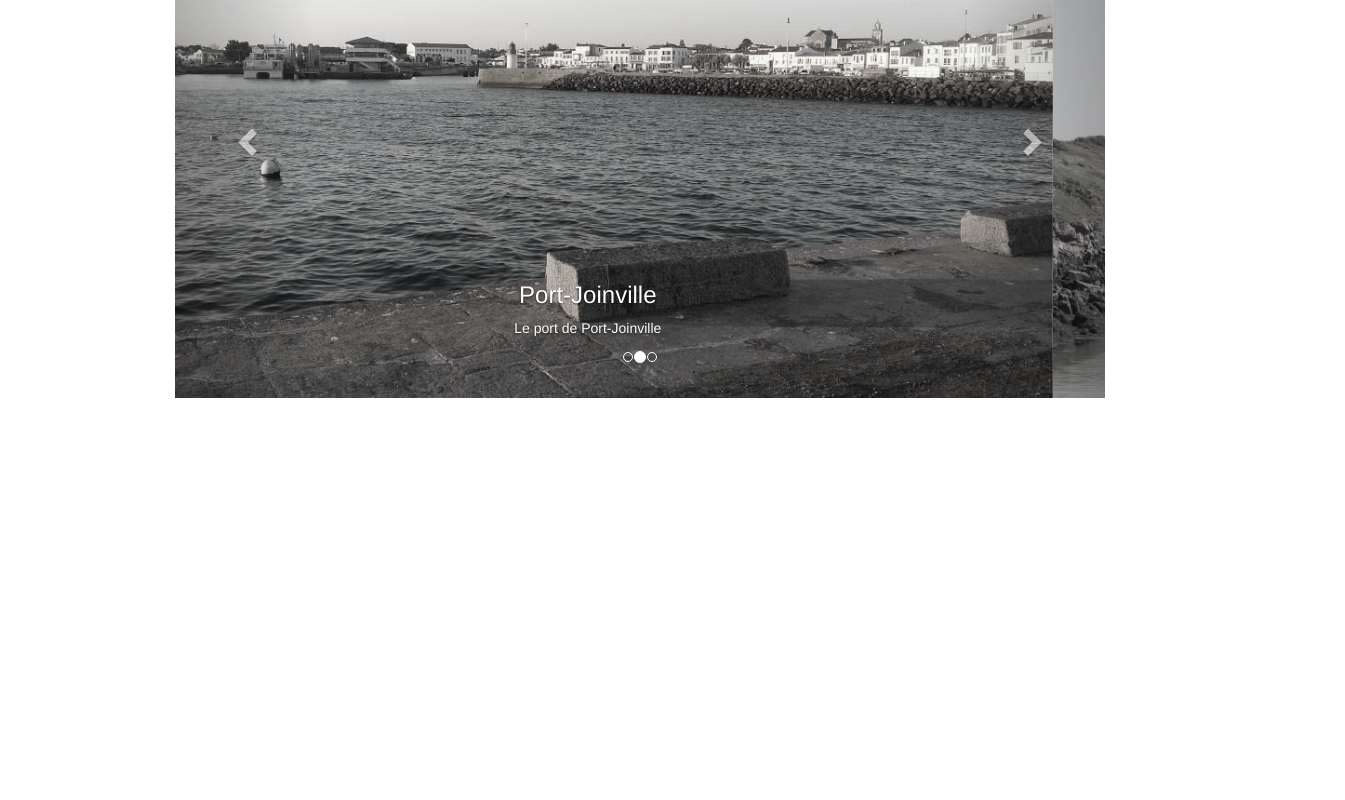
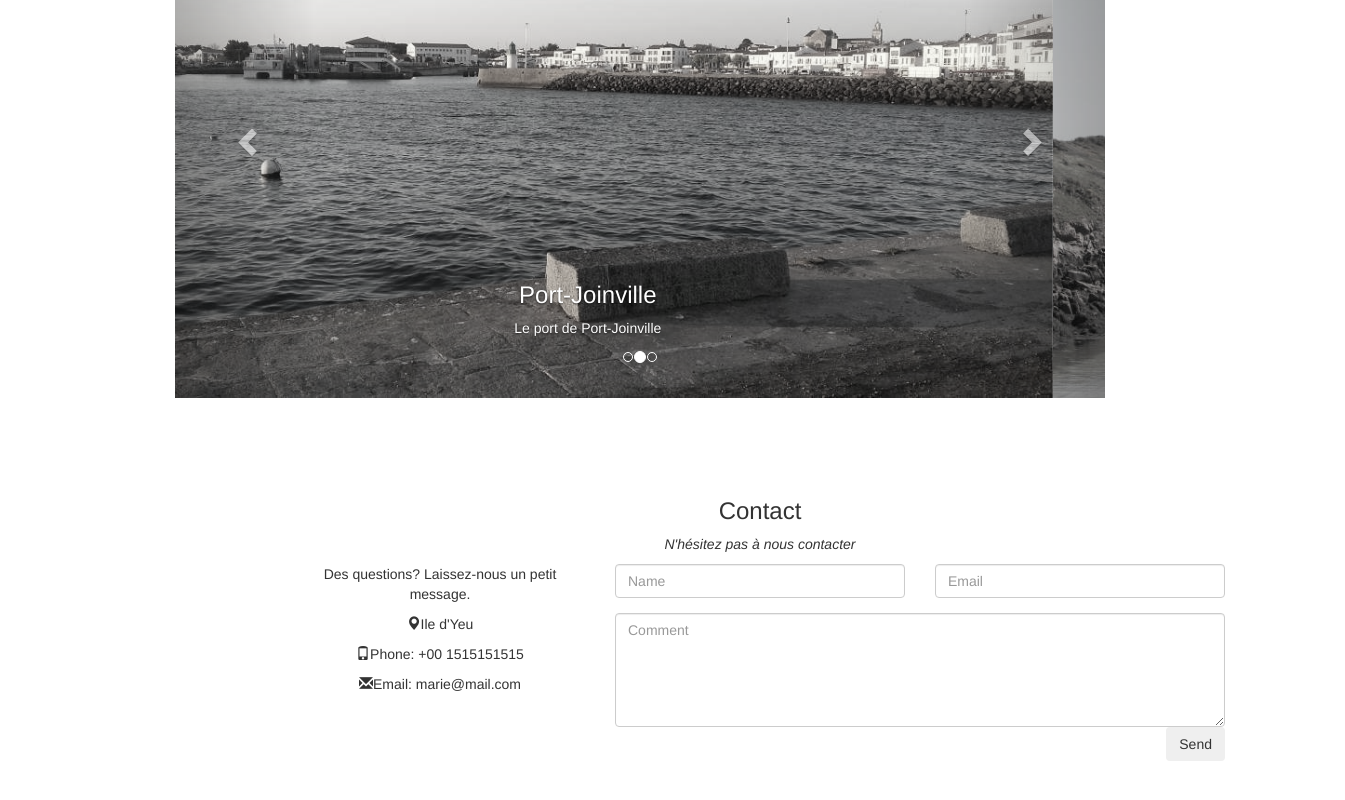
Before and after one commit to vroberfroid/terresdessaules, an Angular app: page / in a window 1280 px wide. Shown: the part 342-1142 px from the top of the page, 1345 px wide, since content can reach past the window. Before the commit the page ends 820 px from the top, so only its background shows below. Built offline with nearby package versions, Linux system fonts and the light colour scheme.

Commit message:
Ajout de "Contact"

```diff
--- a/src/app/app.component.html
+++ b/src/app/app.component.html
@@ -49,4 +49,33 @@
       <span class="sr-only">Next</span>
     </a>
   </div>
+
+  <div class="container">
+    <h3 class="text-center">Contact</h3>
+    <p class="text-center"><em>N'hésitez pas à nous contacter</em></p>
+    <div class="row test">
+      <div class="col-md-4">
+        <p>Des questions? Laissez-nous un petit message.</p>
+        <p><span class="glyphicon glyphicon-map-marker"></span>Ile d'Yeu</p>
+        <p><span class="glyphicon glyphicon-phone"></span>Phone: +00 1515151515</p>
+        <p><span class="glyphicon glyphicon-envelope"></span>Email: marie@mail.com</p>
+      </div>
+      <div class="col-md-8">
+        <div class="row">
+          <div class="col-sm-6 form-group">
+            <input class="form-control" id="name" name="name" placeholder="Name" type="text" required>
+          </div>
+          <div class="col-sm-6 form-group">
+            <input class="form-control" id="email" name="email" placeholder="Email" type="email" required>
+          </div>
+        </div>
+        <textarea class="form-control" id="comments" name="comments" placeholder="Comment" rows="5"></textarea>
+        <div class="row">
+          <div class="col-md-12 form-group">
+            <button class="btn pull-right" type="submit">Send</button>
+          </div>
+        </div>
+      </div>
+    </div>
+  </div>
 </div>
```
